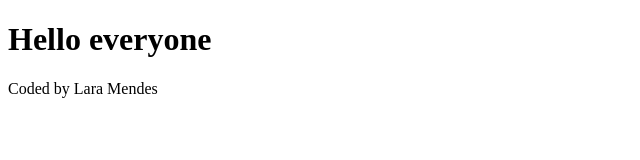
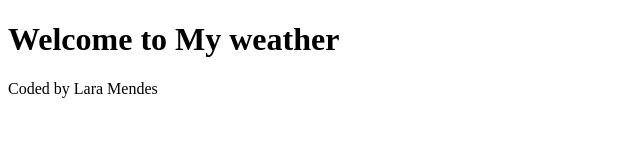
Before and after one commit to LaraMendesss/weather-project-laramendes, a plain HTML site: page index.html in a window 1280 px wide. Shown: the whole page, without its empty margins (0-640 px from the left). Drawn offline with Linux system fonts and the light colour scheme.

Commit message:
Added basic html

```diff
--- a/index.html
+++ b/index.html
@@ -6,7 +6,7 @@
     <title>Lara Weather App</title>
 </head>
 <body>
-    <h1>Hello everyone</h1>
+    <h1>Welcome to My weather</h1>
     <footer> Coded by Lara Mendes</footer>
 </body>
 </html>
```
